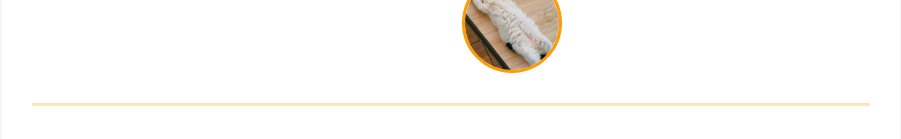
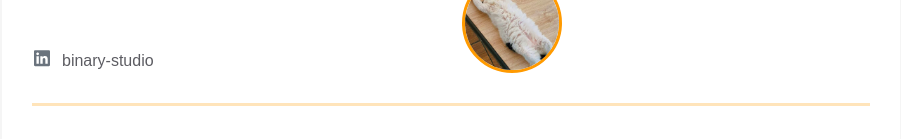
Before and after one commit to Valentyn13/Valentyn13-homepage, a plain HTML site: page index.html in a window 1280 px wide. Shown: the part 229-368 px from the top of the page, without its empty margins (189-1090 px from the left). Drawn offline with Linux system fonts and the light colour scheme.

Commit message:
patch contact-info__item block

```diff
--- a/index.html
+++ b/index.html
@@ -29,6 +29,22 @@
                         </div>
                         <span>Lviv, Ukraine</span>
                       </a>
+                      <a href="https://ua.linkedin.com/company/binary-studio_241166" rel="author" class="contact-info__item">
+                        <div class="contact-info__item-icon-wrapper">
+                          <svg class="contact-info__item-icon" xmlns="http://www.w3.org/2000/svg" viewBox="0 0 448 512">
+                            <path
+                              d="M416 32H31.9C14.3 32 0 46.5 0 64.3v383.4C0 465.5 14.3 480 31.9
+                              480H416c17.6 0 32-14.5 32-32.3V64.3c0-17.8-14.4-32.3-32-32.3zM135.4
+                              416H69V202.2h66.5V416zm-33.2-243c-21.3 0-38.5-17.3-38.5-38.5S80.9
+                              96 102.2 96c21.2 0 38.5 17.3 38.5 38.5 0 21.3-17.2 38.5-38.5
+                              38.5zm282.1 243h-66.4V312c0-24.8-.5-56.7-34.5-56.7-34.6 0-39.9
+                              27-39.9 54.9V416h-66.4V202.2h63.7v29.2h.9c8.9-16.8 30.6-34.5
+                              62.9-34.5 67.2 0 79.7 44.3 79.7 101.9V416z"
+                            ></path>
+                          </svg>
+                        </div>
+                        <span>binary-studio</span>
+                      </a>
                 </div>
 
                 <div class="contact-info__block contact-info__block--center">
```
